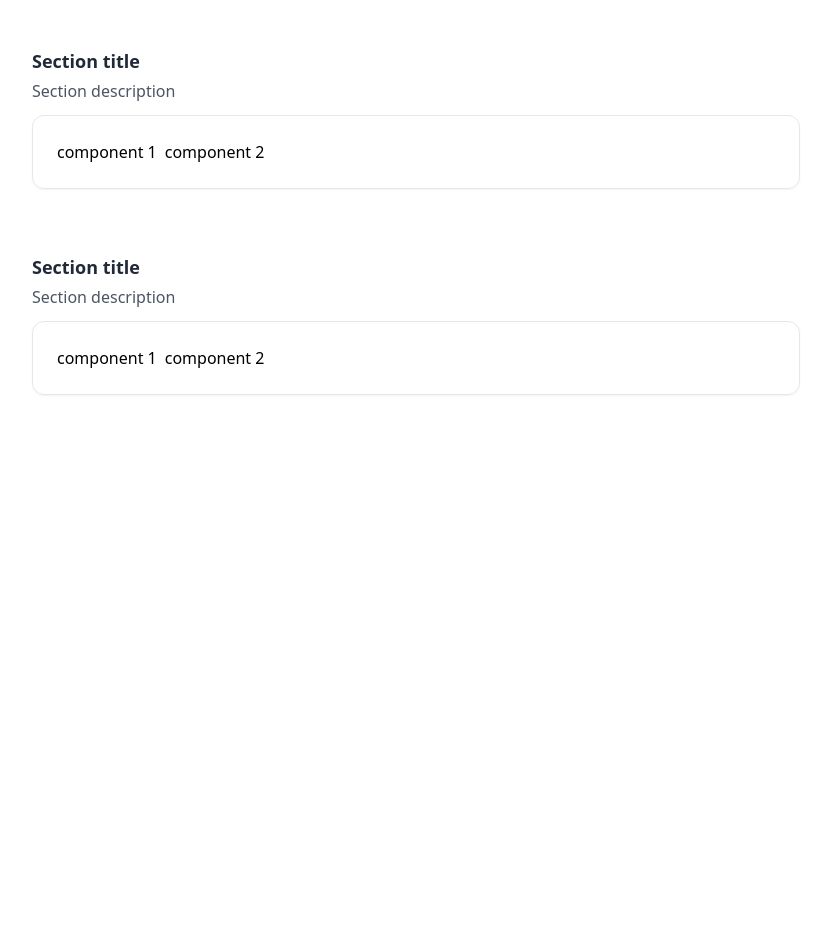
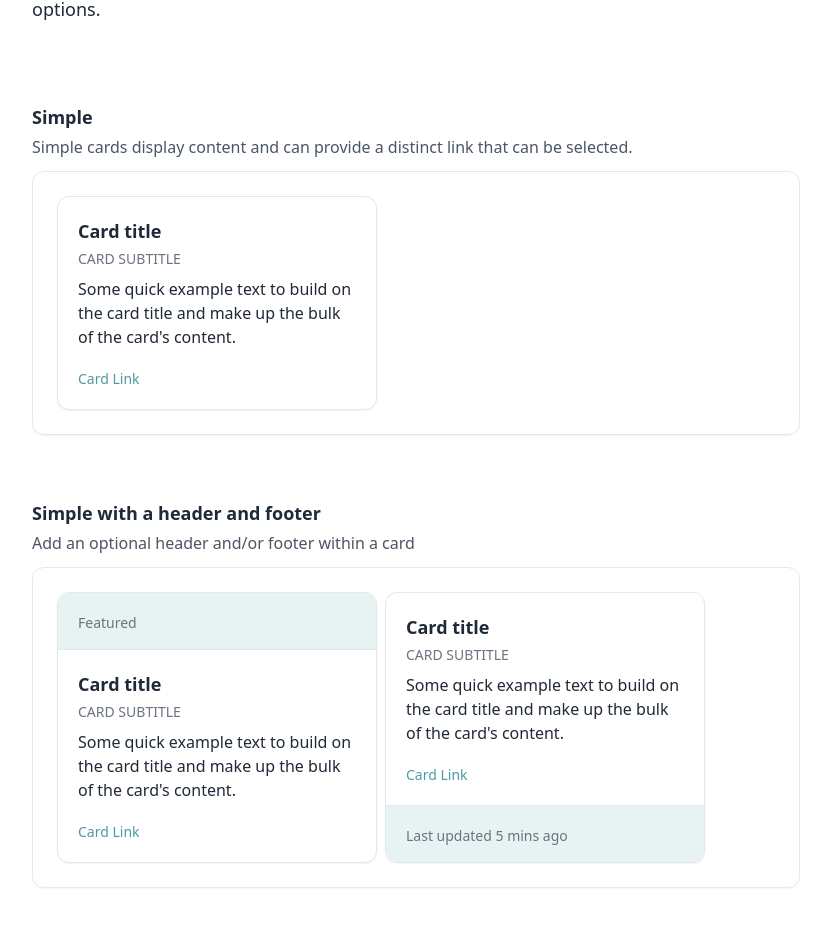
Before and after one commit to IvanOrsh/shm-ui, a React (Vite) app: page / in a window 1280 px wide. Shown: the part 1790-2716 px from the top of the page, without its empty margins (224-1055 px from the left). Before the commit the page ends 2225 px from the top, so only its background shows below. Built offline with nearby package versions, Linux system fonts and the light colour scheme.

Commit message:
feat: card component

```diff
--- a/src/App.tsx
+++ b/src/App.tsx
@@ -1,4 +1,5 @@
 import { Button } from "./components/library/Button";
+import { ContentCard } from "./components/library/Card";
 import Container from "./components/site/Container";
 import Layout from "./components/site/Layout";
 import Section from "./components/site/Section";
@@ -6,6 +7,7 @@ import Section from "./components/site/Section";
 function App() {
   return (
     <Layout>
+      {/* button */}
       <Container
         title="Button"
         description="A button is a common graphical user interface (GUI) widget that allows users to interact with a software application or website. When a user clicks or taps on a button, it triggers an action or performs a specific task, such as submitting a form, navigating to a different page, or executing a function in the underlying code."
@@ -116,15 +118,54 @@ function App() {
         </Section>
       </Container>
 
-      <Container description="Container description" title="Container title">
-        <Section description="Section description" title="Section title">
-          <div>component 1</div>
-          <div>component 2</div>
+      {/* card */}
+      <Container
+        title="Card"
+        description="A card is a flexible and extensible content container. It includes options for headers and footers, a wide variety of content, contextual background colors, and powerful display options."
+      >
+        <Section
+          title="Simple"
+          description="Simple cards display content and can provide a distinct link that can be selected."
+        >
+          {/* Simple card */}
+          <ContentCard
+            title="Card title"
+            subtitle="card subtitle"
+            plaintext="Some quick example text to build on the card title and make up the bulk of the card's content."
+            link={{
+              url: "#",
+              text: "Card Link",
+            }}
+          ></ContentCard>
         </Section>
 
-        <Section description="Section description" title="Section title">
-          <div>component 1</div>
-          <div>component 2</div>
+        <Section
+          title="Simple with a header and footer"
+          description="Add an optional header and/or footer within a card"
+        >
+          {/* Simple card with header */}
+          <ContentCard
+            header="Featured"
+            title="Card title"
+            subtitle="card subtitle"
+            plaintext="Some quick example text to build on the card title and make up the bulk of the card's content."
+            link={{
+              url: "#",
+              text: "Card Link",
+            }}
+          ></ContentCard>
+
+          {/* Simple card with footer */}
+          <ContentCard
+            footer="Last updated 5 mins ago"
+            title="Card title"
+            subtitle="card subtitle"
+            plaintext="Some quick example text to build on the card title and make up the bulk of the card's content."
+            link={{
+              url: "#",
+              text: "Card Link",
+            }}
+          ></ContentCard>
         </Section>
       </Container>
     </Layout>
--- /dev/null
+++ b/src/components/library/Card.tsx
@@ -0,0 +1,81 @@
+import { VariantProps, cva } from "class-variance-authority";
+import { PropsWithChildren } from "react";
+import { twMerge } from "tailwind-merge";
+
+const cardContainer = cva(["rounded-xl", "border", "bg-white", "shadow-sm"], {
+  variants: {},
+  defaultVariants: {},
+});
+
+export interface CardContainerProps
+  extends React.HTMLAttributes<HTMLDivElement>,
+    VariantProps<typeof cardContainer> {}
+
+export function CardContainer(props: CardContainerProps) {
+  const { className, children, ...rest } = props;
+
+  return (
+    <div className="w-full max-w-xs" {...rest}>
+      <div className={twMerge(cardContainer({ className }))}>{children}</div>
+    </div>
+  );
+}
+
+type ContentCardProps = {
+  header?: string;
+  footer?: string;
+  title?: string;
+  subtitle?: string;
+  plaintext?: string;
+  link?: {
+    url: string;
+    text: string;
+  };
+};
+
+export function ContentCard(props: PropsWithChildren<ContentCardProps>) {
+  const { header, footer, title, subtitle, plaintext, link, children } = props;
+
+  return (
+    <CardContainer>
+      {header && (
+        // eslint-disable-next-line tailwindcss/classnames-order
+        <header className="bg-theme-100 rounded-t-xl border-b px-4 py-3 md:px-5 md:py-4">
+          <p className="mt-1 text-sm text-gray-500 ">{header}</p>
+        </header>
+      )}
+
+      <article className="flex flex-col p-4 md:p-5">
+        {title && <h3 className="text-lg font-bold text-gray-800">{title}</h3>}
+        {subtitle && (
+          <p className="mt-1 text-sm font-medium uppercase text-gray-500">
+            {subtitle}
+          </p>
+        )}
+        {plaintext && <p className="mt-2 text-gray-800">{plaintext}</p>}
+        {children}
+        {link && (
+          <a
+            // eslint-disable-next-line tailwindcss/classnames-order
+            className="text-theme-500 hover:text-theme-600 mt-5 inline-flex items-center gap-2 text-sm font-medium"
+            href={link.url}
+            target="_blank"
+          >
+            {link.text}
+          </a>
+        )}
+      </article>
+
+      {footer && (
+        // eslint-disable-next-line tailwindcss/classnames-order
+        <footer className="bg-theme-100 rounded-b-xl border-t px-4 py-3 md:px-5 md:py-4">
+          <p className="mt-1 text-sm text-gray-500">{footer}</p>
+        </footer>
+      )}
+    </CardContainer>
+  );
+}
+
+export function BlockLinkCard() {
+  return <div>BlockLinkCard</div>;
+}
```
